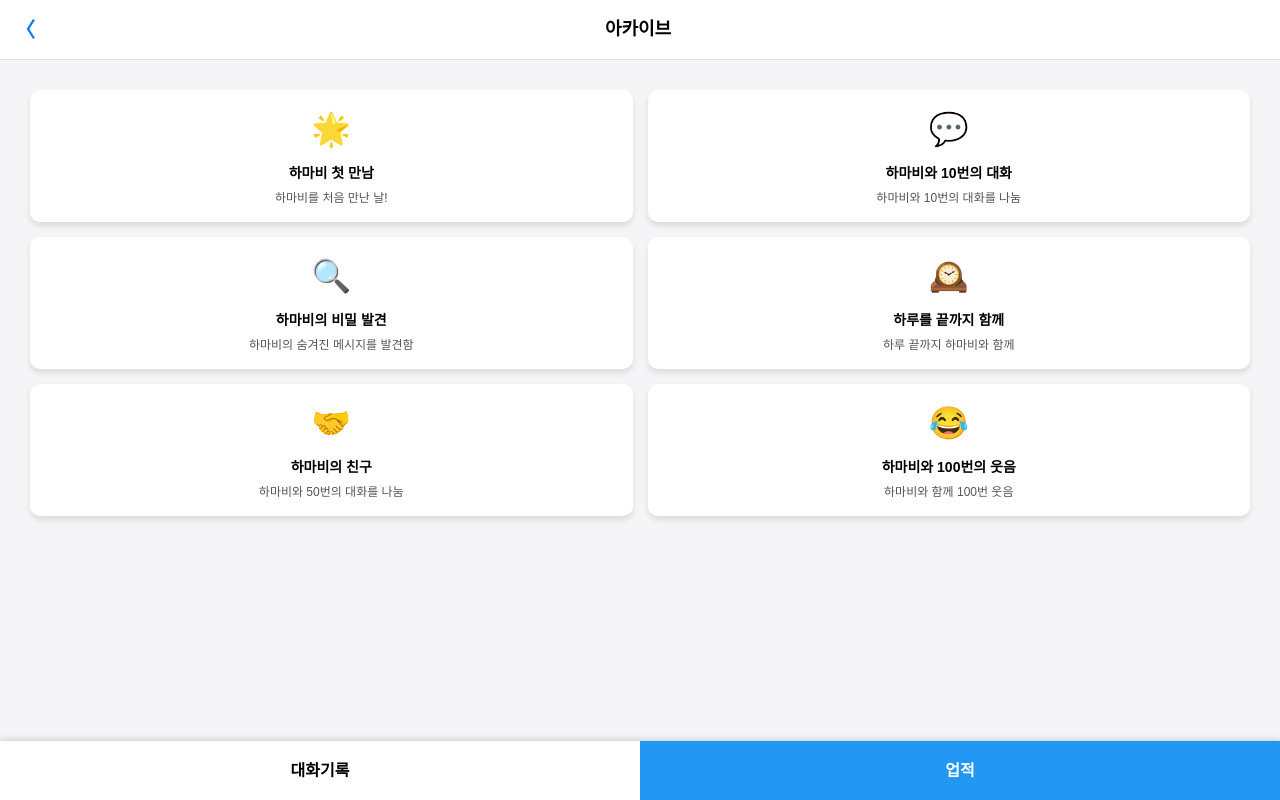
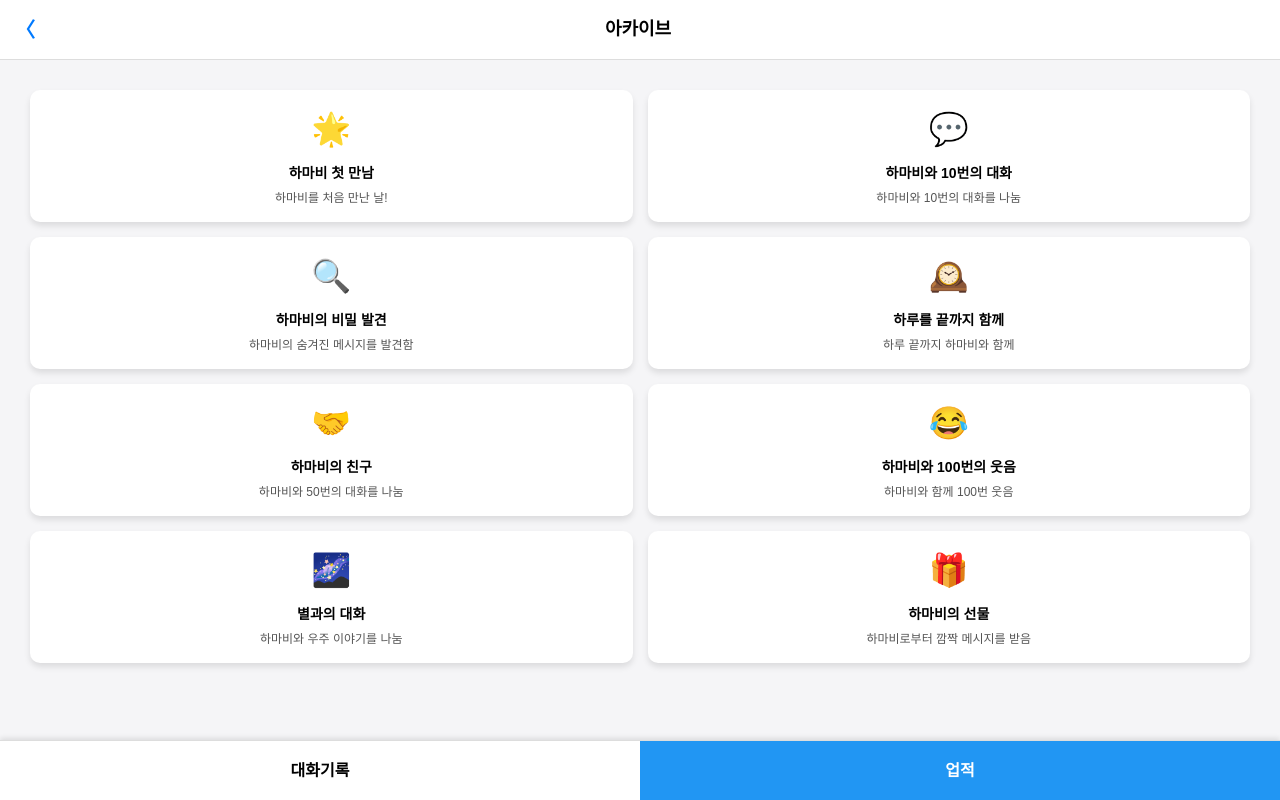
Before and after one commit to habaekk/HAMABI, a Next.js app: page /archive in a window 1280 px wide. Both pictures are taken after a click on the button "업적". Built offline with nearby package versions, Linux system fonts and the light colour scheme.

Commit message:
fix css and layout of achievements

```diff
--- a/app/archive/achievements.js
+++ b/app/archive/achievements.js
@@ -2,14 +2,16 @@
 
 import styles from './archive.module.css';
 
-// 업적 예제 데이터
+// 업적 예제 데이터 (총 8개)
 const achievementsData = [
   { id: 1, title: '하마비 첫 만남', description: '하마비를 처음 만난 날!', icon: '🌟' },
   { id: 2, title: '하마비와 10번의 대화', description: '하마비와 10번의 대화를 나눔', icon: '💬' },
   { id: 3, title: '하마비의 비밀 발견', description: '하마비의 숨겨진 메시지를 발견함', icon: '🔍' },
   { id: 4, title: '하루를 끝까지 함께', description: '하루 끝까지 하마비와 함께', icon: '🕰️' },
   { id: 5, title: '하마비의 친구', description: '하마비와 50번의 대화를 나눔', icon: '🤝' },
-  { id: 6, title: '하마비와 100번의 웃음', description: '하마비와 함께 100번 웃음', icon: '😂' }
+  { id: 6, title: '하마비와 100번의 웃음', description: '하마비와 함께 100번 웃음', icon: '😂' },
+  { id: 7, title: '별과의 대화', description: '하마비와 우주 이야기를 나눔', icon: '🌌' },
+  { id: 8, title: '하마비의 선물', description: '하마비로부터 깜짝 메시지를 받음', icon: '🎁' },
 ];
 
 export default function Achievements() {
--- a/app/archive/archive.module.css
+++ b/app/archive/archive.module.css
@@ -47,6 +47,9 @@
     width: 100%;
     padding: 20px;
     text-align: center;
+    box-sizing: border-box;
+    overflow-y: auto;
+    margin-bottom: 60px; /* 하단 탭 위 공간 확보 */
   }
 
   /* 업적 & 대화기록 스타일 */
@@ -81,7 +84,6 @@
     font-weight: bold;
     border: none;
     background: none;
-    cursor: pointer;
     transition: background 0.3s;
   }
 
```
